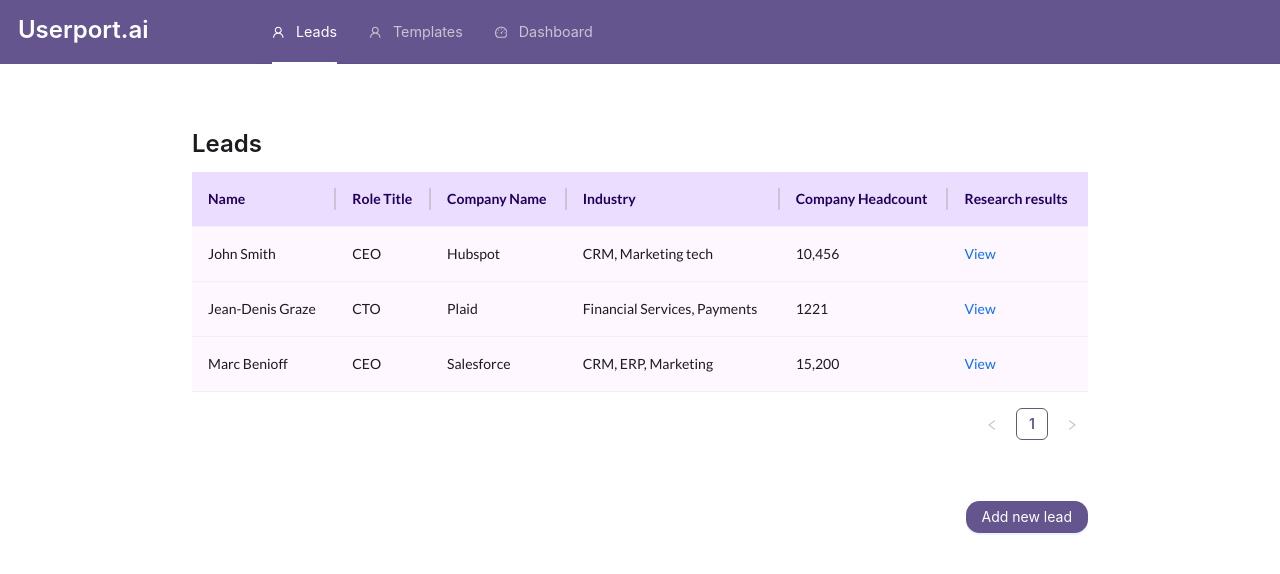
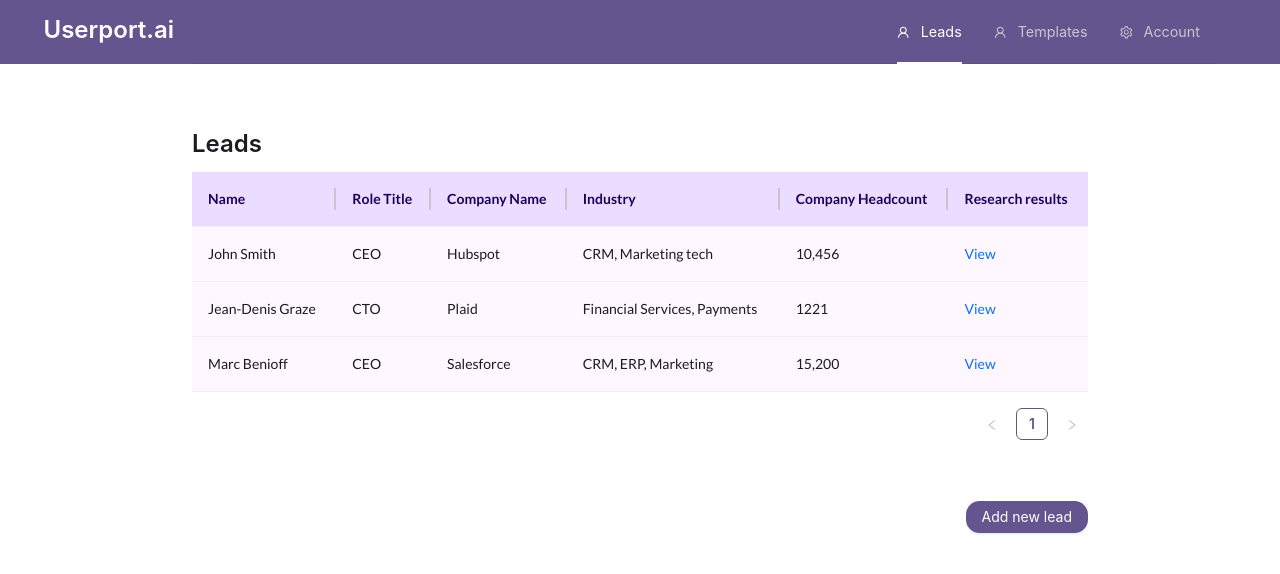
Before and after one commit to Userport-ai/prospecting-ai, a React (Create React App) app: page / in a window 1280 px wide. Shown: the top 574 px of the page. Built offline with nearby package versions, Linux system fonts and the light colour scheme.

Commit message:
Fixed header to move menu items to the right side
Added menu item Account which will handle Auth + subscription details

```diff
--- a/src/app-header.css
+++ b/src/app-header.css
@@ -1,12 +1,14 @@
 #nav-header {
   background-color: var(--primary);
-  --logo-width: 20%;
   padding: 0;
+  display: flex;
+  flex-direction: row;
+  justify-content: space-between;
 }
 
 #nav-header #nav-logo-title {
+  margin-left: 2%;
   background-color: var(--primary);
-  width: var(--logo-width);
   display: flex;
   justify-content: start;
   align-items: center;
@@ -20,7 +22,12 @@
 
 #nav-header #nav-menu {
   background-color: var(--primary);
-  width: calc(100% - var(--logo-width));
+  margin-right: 5%;
+  width: fit-content;
+  width: 80%;
+  display: flex;
+  flex-direction: row;
+  justify-content: flex-end;
 }
 
 #nav-header .ant-menu-item {
--- a/src/app-header.js
+++ b/src/app-header.js
@@ -1,6 +1,6 @@
 import "./app-header.css";
-import { Layout, Menu, Flex, Typography } from "antd";
-import { UserOutlined, DashboardOutlined } from "@ant-design/icons";
+import { Layout, Menu, Typography } from "antd";
+import { UserOutlined, SettingOutlined } from "@ant-design/icons";
 import { useNavigate } from "react-router-dom";
 import { useState } from "react";
 
@@ -8,7 +8,7 @@
 const { Title } = Typography;
 const templates_key = "templates";
 const leads_key = "leads";
-const dashboard_key = "dashboard";
+const account_key = "account";
 
 const items = [
   {
@@ -22,9 +22,9 @@
     icon: <UserOutlined />,
   },
   {
-    label: "Dashboard",
-    key: dashboard_key,
-    icon: <DashboardOutlined />,
+    label: "Account",
+    key: account_key,
+    icon: <SettingOutlined />,
   },
 ];
 
@@ -33,7 +33,6 @@
   const [curMenuKey, setCurMenuKey] = useState(leads_key);
   return (
     <Header id="nav-header">
-      <Flex id="nav-flex">
       <div id="nav-logo-title">
         <Title level={3}>Userport.ai</Title>
       </div>
@@ -52,7 +51,6 @@
           }
         }}
       ></Menu>
-      </Flex>
     </Header>
   );
 }
```
Lines whose indentation alone changed are shown as unchanged.
